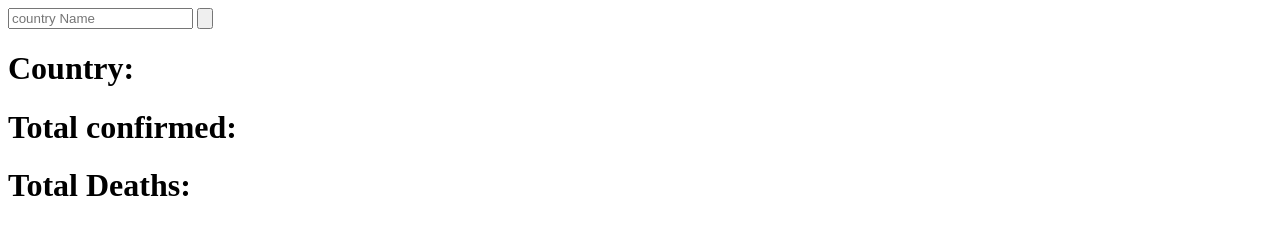
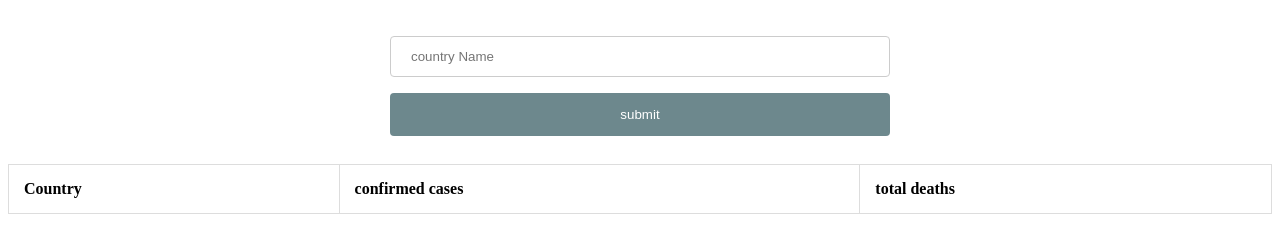
Before and after one commit to ThomasSimonsen20/node-js-class, a website: page 4._public_API_site/public/api_page.html in a window 1280 px wide. Drawn offline with Linux system fonts and the light colour scheme.

Commit message:
finised api site

```diff
--- a/4._public_API_site/public/api_page.css
+++ b/4._public_API_site/public/api_page.css
@@ -0,0 +1,54 @@
+table, td, th {
+    border: 1px solid #ddd;
+    text-align: left;
+  }
+
+  table {
+    border-collapse: collapse;
+    width: 100%;
+  }
+
+  th, td {
+    padding: 15px;
+  }
+
+  input[type=text], select {
+    width: 100%;
+    padding: 12px 20px;
+    margin: 8px 0;
+    display: inline-block;
+    border: 1px solid #ccc;
+    border-radius: 4px;
+    box-sizing: border-box;
+  }
+
+  input[type=button] {
+    width: 100%;
+    background-color: #6d888d;
+    color: white;
+    padding: 14px 20px;
+    margin: 8px 0;
+    border: none;
+    border-radius: 4px;
+    cursor: pointer;
+  }
+
+
+  div {
+    border-radius: 5px;
+    background-color: #f2f2f2;
+    padding: 20px;
+  }
+
+  .formContainer {
+    display: flex;
+    flex-direction: column;
+    align-items: center;
+    background-color: white;
+  }
+
+  .form {
+    display: flex;
+    flex-direction: column;
+    width: 500px;
+  }
--- a/4._public_API_site/public/api_page.html
+++ b/4._public_API_site/public/api_page.html
@@ -9,18 +9,24 @@
 </head>
 <body>
 
-    <form>
-        <input type="text" id="input" placeholder="country Name" required>
-        <input type="button" onclick="fetchCountry(document.getElementById('input').value)">
-    </form>
-
-
-    <div>
-        <h1 id="country">Country: </h1>
-        <h1 id="confirmed">Total confirmed: </h1>
-        <h1 id="deaths">Total Deaths: </h1>
+    <div class="formContainer">
+        <form class="form">
+            <input type="text" id="input" placeholder="country Name" required>
+            <input type="button" onclick="fetchCountry(document.getElementById('input').value)" value="submit">
+        </form>
     </div>
 
+    <table>
+        <thead>
+            <tr>
+                <th>Country</th>
+                <th>confirmed cases</th>
+                <th>total deaths</th>
+            </tr>
+        </thead>
+
+        <tbody></tbody>
+    </table>
 
     <script src="api_page.js"></script>
 
--- a/4._public_API_site/public/api_page.js
+++ b/4._public_API_site/public/api_page.js
@@ -1,11 +1,17 @@
+const tbody = document.querySelector('tbody')
 
 function fetchCountry(countryName) {
     fetch("https://covid-api.mmediagroup.fr/v1/cases?country=" + countryName)
     .then(response => response.json())
     .then(result => {
-        document.getElementById("country").append(result.All.country)
-        document.getElementById("confirmed").append(result.All.confirmed)
-        document.getElementById("deaths").append(result.All.deaths)
+        tbody.innerHTML +=
+        `
+            <tr>
+                <td>${result.All.country}</td>
+                <td>${result.All.confirmed}</td>
+                <td>${result.All.deaths}</td>
+            </tr>
+        `;
 
     })
 }
```
